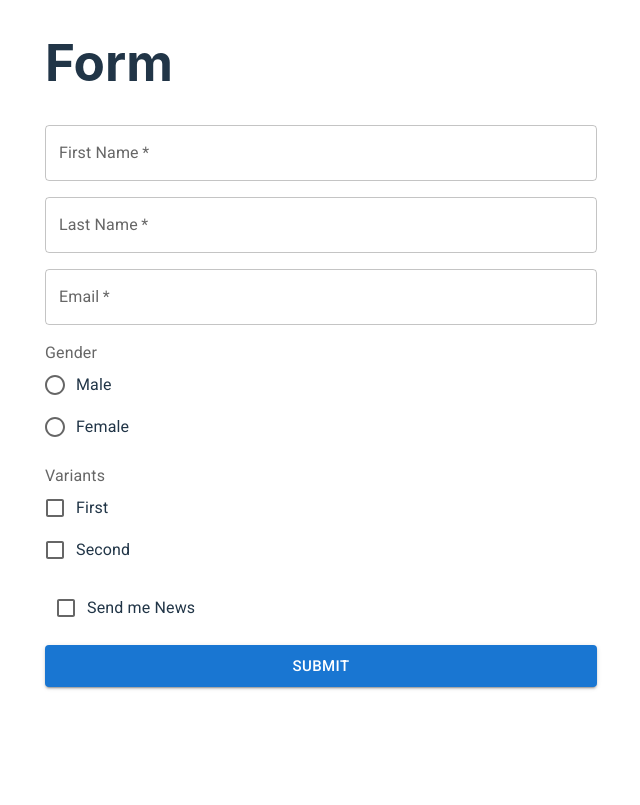
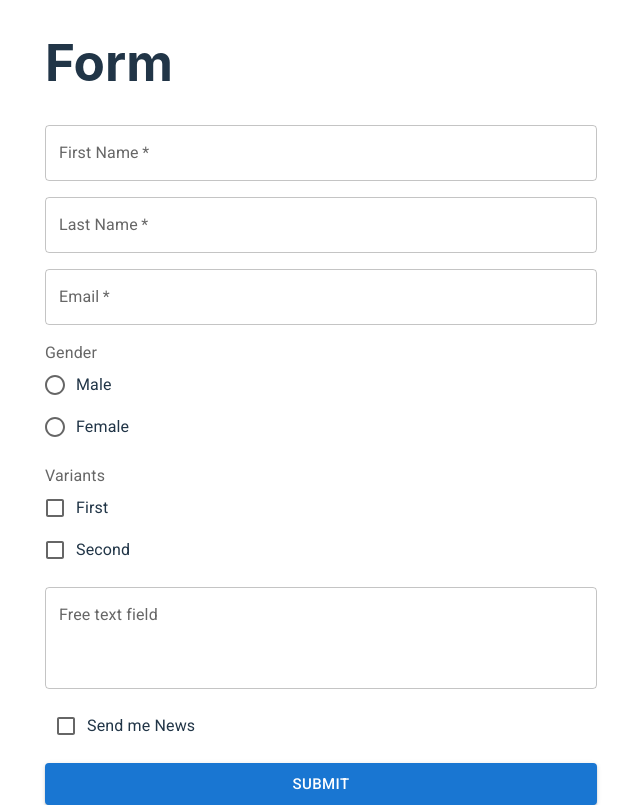
Before and after one commit to victorpavlov/rhf-poc, a React (Vite) app: page / in a window 1280 px wide. Shown: the whole page, without its empty margins (319-959 px from the left). Built offline with nearby package versions, Linux system fonts and the light colour scheme.

Commit message:
Add textarea

```diff
--- a/src/components/Form/Form.tsx
+++ b/src/components/Form/Form.tsx
@@ -11,6 +11,7 @@ import {
   Checkbox,
   FormControlLabel,
   Button,
+  Input,
 } from '@mui/material';
 import Radios from '../Radios/Radios';
 import Checkboxes from '../Checkboxes/Checkboxes';
@@ -69,7 +70,13 @@ export default function Form() {
                     name={f}
                     control={control}
                     render={({ field }) => (
-                      <TextField {...data[f]} {...field} error={!!errors[f]} helperText={error} />
+                      <TextField
+                        {...data[f]}
+                        {...field}
+                        multiline={data[f].type === 'textarea'}
+                        error={!!errors[f]}
+                        helperText={error}
+                      />
                     )}
                   />
                 );
--- a/src/data/form-data.json
+++ b/src/data/form-data.json
@@ -42,6 +42,11 @@
       }
     ]
   },
+  "freeText": {
+    "type": "textarea",
+    "label": "Free text field",
+    "minRows": 3
+  },
   "subscription": {
     "type": "checkbox",
     "label": "Send me News"
--- a/src/models/form-schema.ts
+++ b/src/models/form-schema.ts
@@ -6,6 +6,7 @@ const formSchema = z.object({
   email: z.string().email({message: 'Wrong Email format'}),
   gender: z.string(),
   variants: z.any(),
+  freeText: z.string(),
   subscription: z.boolean().or(z.string()).optional(),
 });
 
```
